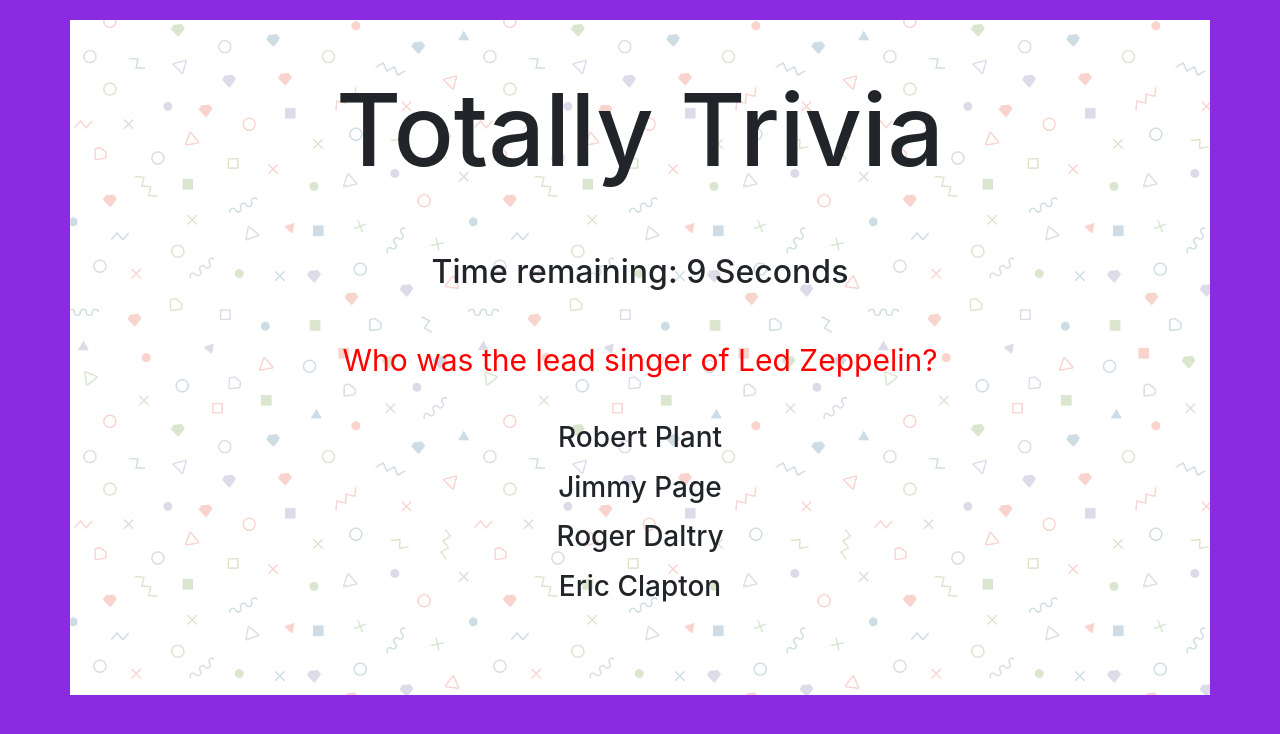
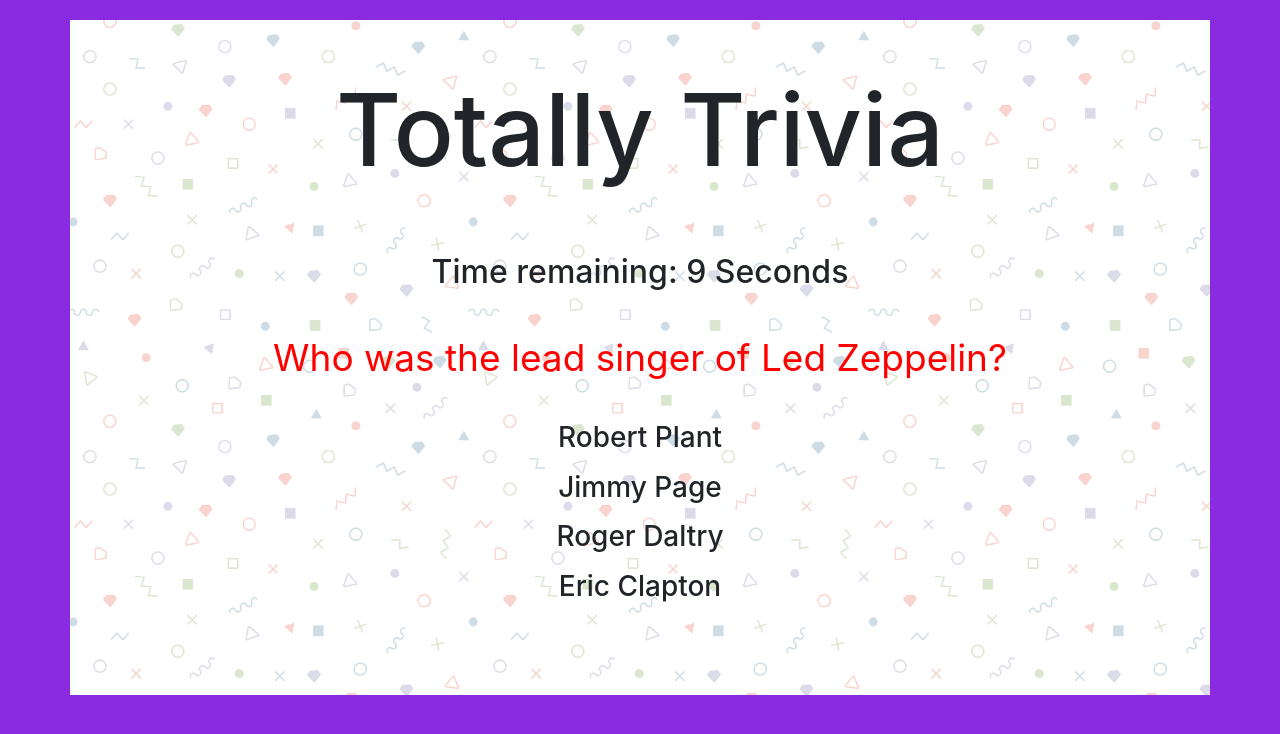
Before and after one commit to mj777n/TriviaGame, a plain HTML site: page index.html in a window 1280 px wide. Both pictures are taken after a click on the button "Start". Drawn offline with nearby package versions, Linux system fonts and the light colour scheme.

Commit message:
adjusting lineheight of question div

```diff
--- a/assets/css/style.css
+++ b/assets/css/style.css
@@ -47,14 +47,10 @@ body {
     visibility: hidden;
     margin-bottom: 15px;
     padding-top: 5px;
-    font-size: 35px;
-    line-height: 150%;
+    font-size: 37px;
+    line-height: 110%;
     color: red;
 }
 #answer-block {
     visibility: hidden;
-
 }
-#question {
-    font-size: 30px;
-}
--- a/index.html
+++ b/index.html
@@ -4,7 +4,7 @@
   <meta charset="UTF-8">
   <meta name="viewport" content="width=device-width, initial-scale=1.0">
   <meta http-equiv="X-UA-Compatible" content="ie=edge">
-  <title>First Draft Triva Game</title>
+  <title>Triva Game</title>
   <link rel="stylesheet" href="https://maxcdn.bootstrapcdn.com/bootstrap/4.0.0/css/bootstrap.min.css">
   <link rel="stylesheet" type="text/css" href="assets/css/style.css">
 </head>
```
